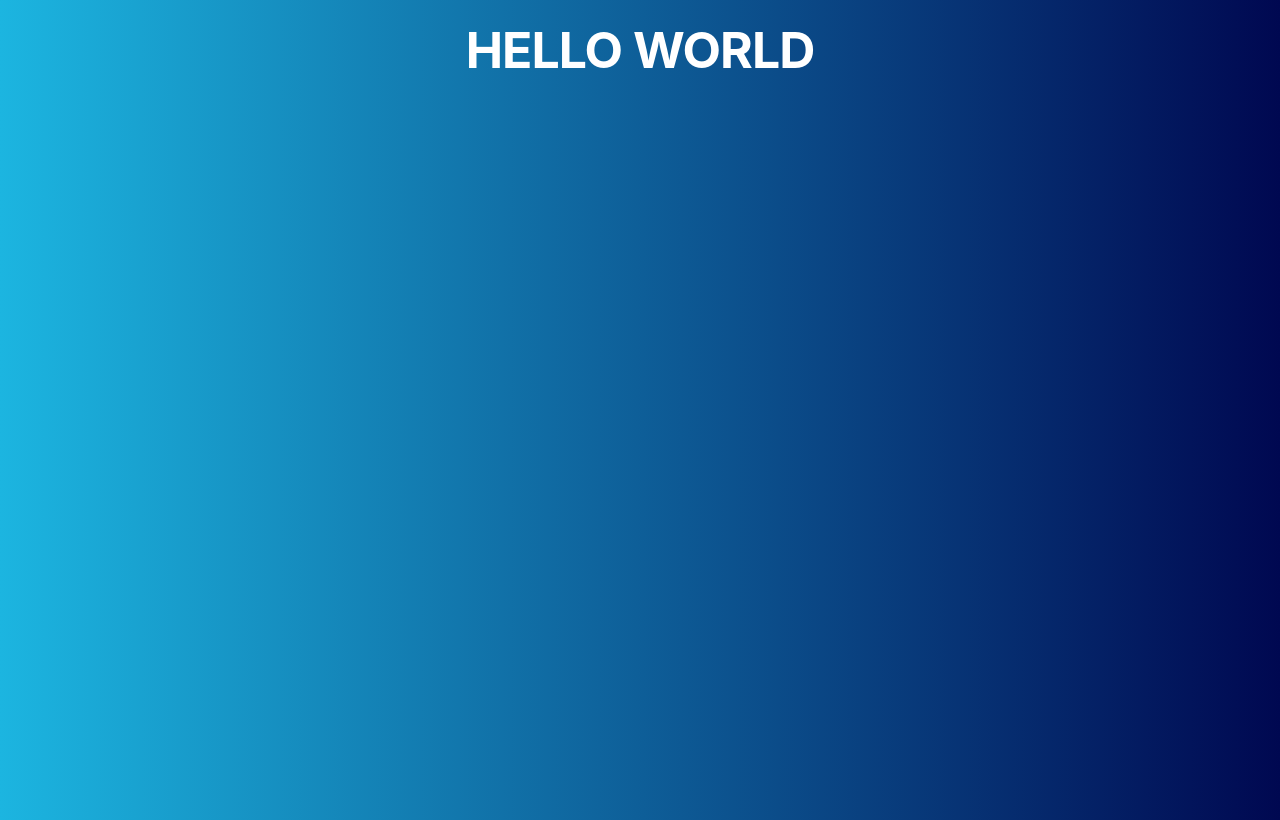
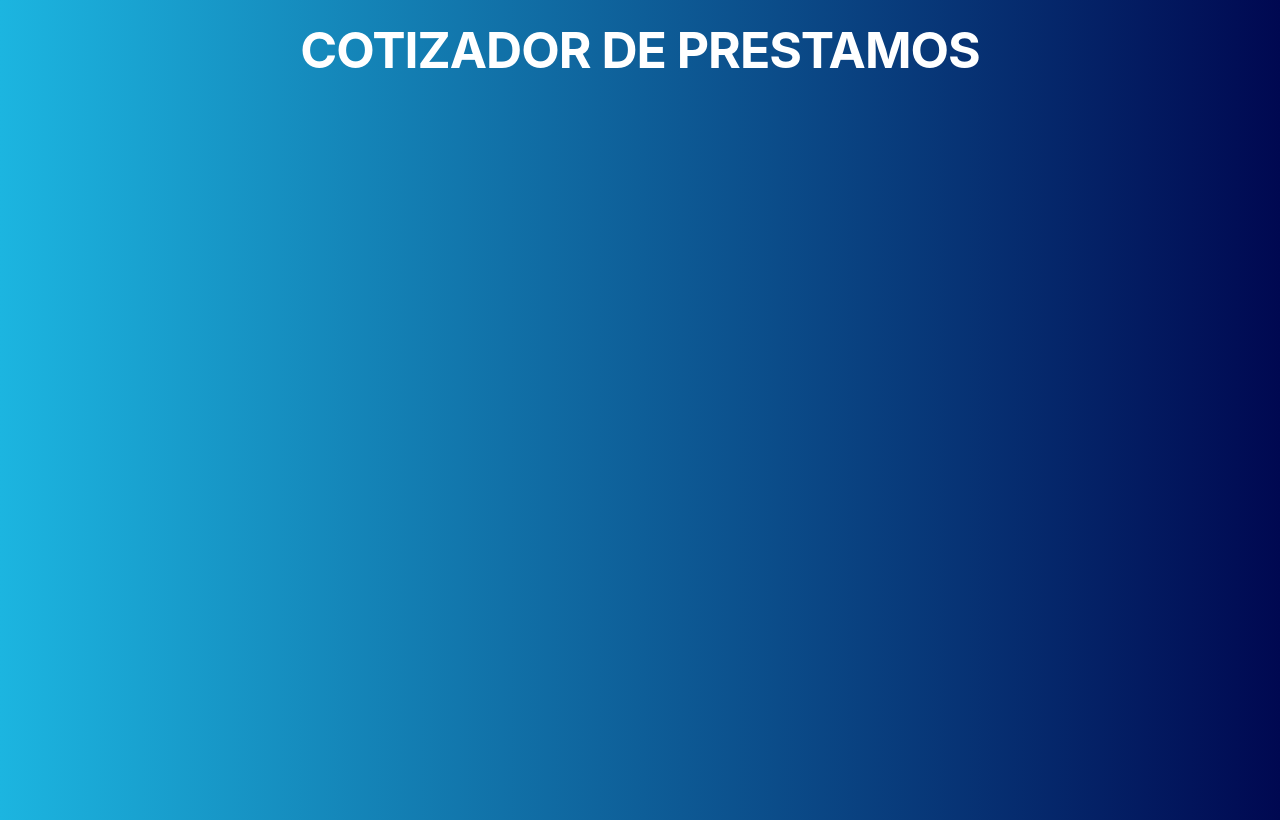
Before and after one commit to estebancb03/Bank-loan-calculator, a React (Create React App) app: page / in a window 1280 px wide. Built offline with nearby package versions, Linux system fonts and the light colour scheme.

Commit message:
Header component was created

```diff
--- a/src/App.js
+++ b/src/App.js
@@ -1,10 +1,13 @@
-import React from "react";
+import React, { Fragment } from "react";
+import Header from "./components/Header";
 
 function App() {
   return (
-    <div className="App">
-      <h1>Hello world</h1>
-    </div>
+    <Fragment>
+      <Header
+        title="Cotizador de prestamos"
+      />
+    </Fragment>
   );
 }
 
--- /dev/null
+++ b/src/components/Header.js
@@ -0,0 +1,9 @@
+import React, { Fragment } from 'react';
+
+const Header = ({ title }) => (
+    <Fragment>
+        <h1>{ title }</h1>
+    </Fragment>
+);
+
+export default Header;
```
